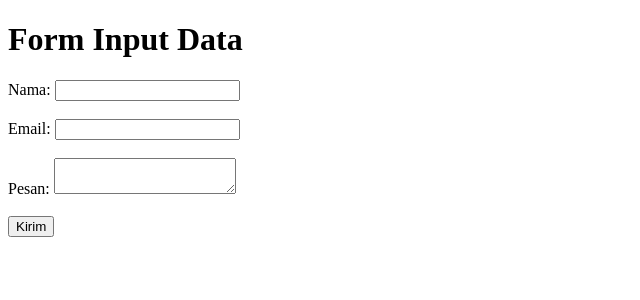
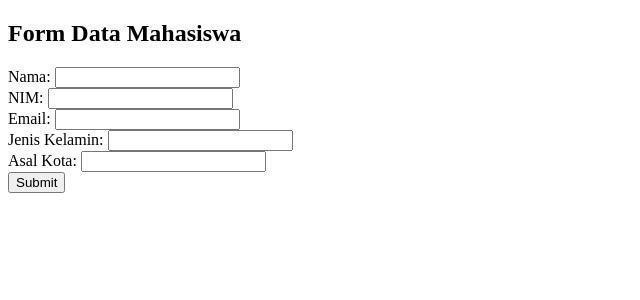
Before and after one commit to dimdimah/php-learning, a PHP site: page /formDataMhs.php in a window 1280 px wide. Shown: the top 300 px of the page, without its empty margins (0-640 px from the left). Run offline with PHP 8.4, Linux system fonts and the light colour scheme.

Commit message:
feat: add properti & class formDataMhs.php

```diff
--- a/formDataMhs.php
+++ b/formDataMhs.php
@@ -6,32 +6,48 @@
   <title>Form Input Data</title>
 </head>
 <body>
-  <h1>Form Input Data</h1>
-  <form action="<?php echo $_SERVER['PHP_SELF']; ?>" method="post">
-    <label for="nama">Nama:</label>
-    <input type="text" id="nama" name="nama" required><br><br>
-
-    <label for="email">Email:</label>
-    <input type="email" id="email" name="email" required><br><br>
-
-    <label for="pesan">Pesan:</label>
-    <textarea id="pesan" name="pesan" required></textarea><br><br>
-
-    <input type="submit" value="Kirim">
+<div class="container mt-5">
+        <h2 class="text-center">Form Data Mahasiswa</h2>
+        <form action="<?php echo '?page=form-data-mahasiswa' ?>" method="post" class="mx-auto mt-4" style="max-width: 500px;">
+            <div class="mb-3">
+                <label for="nama" class="form-label">Nama:</label>
+                <input type="text" id="nama295" name="nama295" class="form-control" required>
+            </div>
+            <div class="mb-3">
+                <label for="nim295" class="form-label">NIM:</label>
+                <input type="text" id="nim295" name="nim295" class="form-control" required></i>
+            </div>
+            <div class="mb-3">
+                <label for="email295" class="form-label">Email:</label>
+                <input type="email" id="email295" name="email295" class="form-control" required>
+            </div>
+            <div class="mb-3">
+                <label for="gender295" class="form-label">Jenis Kelamin:</label>
+                <input type="text" id="gender295" name="gender295" class="form-control" required>
+            </div>
+            <div class="mb-3">
+                <label for="alamat295" class="form-label">Asal Kota:</label>
+                <input type="text" id="alamat295" name="alamat295" class="form-control" required>
+            </div>
+            <div class="text-center">
+                <button type="submit" class="btn btn-primary">Submit</button>
+            </div>
         </form>
+    </div>
 
     <?php
+        if ($_SERVER['REQUEST_METHOD'] === 'POST') {
             class DataMahasiswa295
             {
                 protected $nama;
                 protected $email;
-  protected $pesan;
+                protected $nim;
 
-  public function __construct($nama, $email, $pesan)
+                public function __construct($nama, $email, $nim)
                 {
                     $this->nama = $nama;
                     $this->email = $email;
-    $this->pesan = $pesan;
+                    $this->nim = $nim;
                 }
 
                 public function getNama295()
@@ -44,33 +60,72 @@ class DataMahasiswa295
                     return $this->email;
                 }
 
-  public function getPesan295()
+                public function getNim295()
                 {
-    return $this->pesan;
+                    return $this->nim;
                 }
             }
 
-$data = []; // array kosong untuk menyimpan data
+            class DetailMahasiswa295 extends DataMahasiswa295
+            {
+                protected $gender;
+                protected $alamat;
 
-if ($_SERVER['REQUEST_METHOD'] === 'POST') {
-  $nama = $_POST['nama'];
-  $email = $_POST['email'];
-  $pesan = $_POST['pesan'];
+                public function __construct($nama, $email, $nim, $gender, $alamat)
+                {
+                    parent::__construct($nama, $email, $nim);
+                    $this->gender = $gender;
+                    $this->alamat = $alamat;
+                }
 
-  $dataInput = new DataMahasiswa295($nama, $email, $pesan);
+                public function geGender295()
+                {
+                    return $this->gender;
+                }
 
-  // menyimpan data input ke dalam array kosong
-  $data[] = $dataInput;
-
-  // menampilkan data yang disimpan pada array
-  echo "Data yang Disimpan:<br>";
-  foreach ($data as $inputData) {
-    echo "Nama: " . $inputData->getNama295() . "<br>";
-    echo "Email: " . $inputData->getEmail295() . "<br>";
-    echo "Pesan: " . $inputData->getPesan295() . "<br><br>";
+                public function getAlamat295()
+                {
+                    return $this->alamat;
                 }
             }
 
+            // Get the form data
+            $nama = isset($_POST['nama295']) ? trim($_POST['nama295']) : '';
+            $email = isset($_POST['email295']) ? trim($_POST['email295']) : '';
+            $nim = isset($_POST['nim295']) ? trim($_POST['nim295']) : '';
+            $gender = isset($_POST['gender295']) ? trim($_POST['gender295']) : '';
+            $alamat = isset($_POST['alamat295']) ? trim($_POST['alamat295']) : '';
+
+            // Create a new DetailMahasiswa295 object
+            $detailMahasiswa = new DetailMahasiswa295($nama, $email, $nim, $gender,$alamat);
         ?>
+        <div class="mt-5">
+            <h3 class="text-center">Data Mahasiswa</h3>
+            <table class="table table-bordered mt-3">
+                <thead>
+                    <tr>
+                        <th>Nama</th>
+                        <th>Email</th>
+                        <th>NIM</th>
+                        <th>Gender</th>
+                        <th>Alamat</th>
+                    </tr>
+                </thead>
+                <tbody>
+                    <tr>
+                        <td><?php echo htmlspecialchars($detailMahasiswa->getNama295()); ?></td>
+                        <td><?php echo htmlspecialchars($detailMahasiswa->getEmail295()); ?></td>
+                        <td><?php echo htmlspecialchars($detailMahasiswa->getNim295()); ?></td>
+                        <td><?php echo htmlspecialchars($detailMahasiswa->geGender295()); ?></td>
+                        <td><?php echo htmlspecialchars($detailMahasiswa->getAlamat295()); ?></td>
+                    </tr>
+                </tbody>
+            </table>
+        </div>
+        <?php
+        }
+        ?>
+    </div>
+
 </body>
 </html>
```
Also changed, not shown: index.php (+6 -2 lines). Lines whose indentation alone changed are shown as unchanged.
